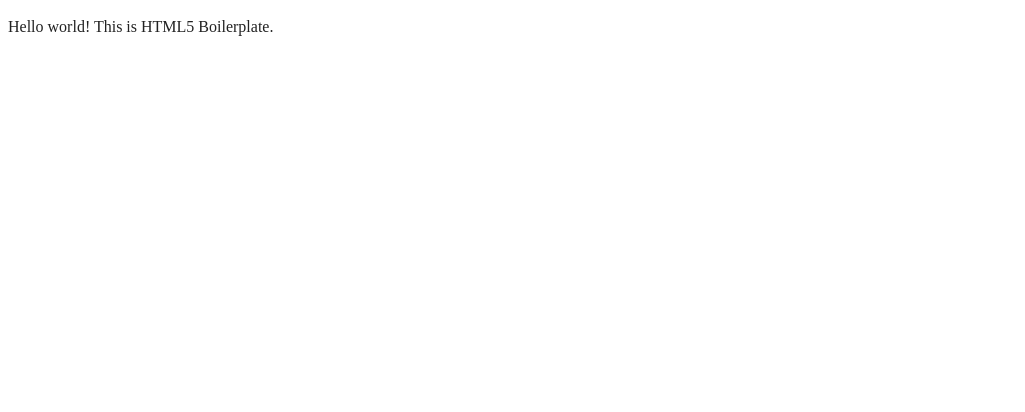
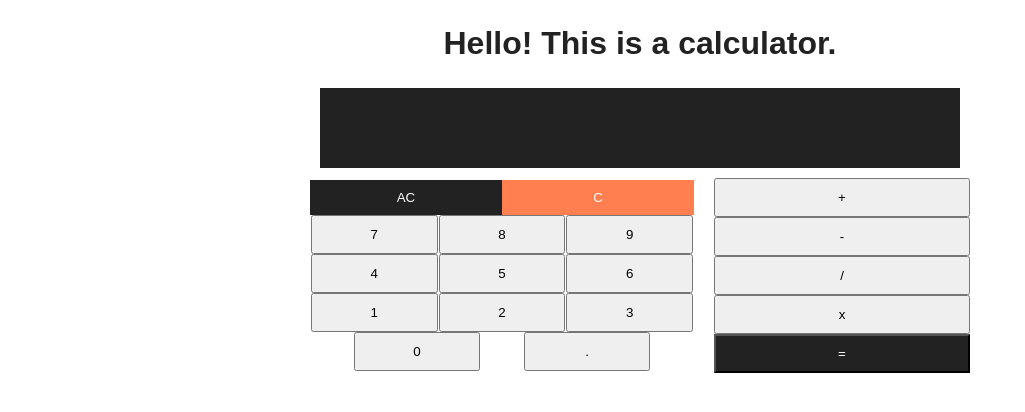
Before and after one commit to raging04/calculator-js, a website built with webpack: page index.html in a window 1280 px wide. Shown: the whole page, without its empty margins (0-1025 px from the left). Built offline with nearby package versions, Linux system fonts and the light colour scheme.

Commit message:
Calculator working, just making sure everything is in order

```diff
--- a/css/style.css
+++ b/css/style.css
@@ -14,7 +14,113 @@
 html {
   color: #222;
   font-size: 1em;
+  font-family: sans-serif;
   line-height: 1.4;
+}
+
+h1{
+  font-size: 2em;
+  display: flex;
+  align-items: center;
+  justify-content: center;
+  text-align: center;
+}
+
+.calculator-body{
+  display: flex;
+  flex-direction: row;
+  align-items: center;
+  justify-content: center;
+  text-align: center;
+}
+
+.calculator{
+  display: flex;
+  flex-direction: column;
+  align-items: center;
+  justify-content: center;
+  text-align: center;
+}
+
+.number{
+  flex: 0 0 33%;
+  align-items: center;
+  justify-content: center;
+  text-align: center;
+  padding: 10px;
+
+}
+
+#result{
+  display: flex;
+  flex-direction: row;
+  align-items: center;
+  justify-content: center;
+  text-align: center;
+  background-color: #222222;
+  width: 50vw;
+  height: 10vh;
+  font-size: calc(10px + 2vw);
+  color: greenyellow;
+}
+
+.buttons-numbers{
+  display: flex;
+  flex-direction: row;
+  text-align: center;
+  justify-content: space-evenly;
+  width: 30vw;
+  flex-wrap: wrap;
+  padding: 10px;
+}
+
+.buttons-operators{
+  display: flex;
+  flex-direction: column;
+  text-align: center;
+  justify-content: space-evenly;
+  width: 20vw;
+  flex-wrap: wrap;
+  padding: 10px;
+}
+
+.numbers{
+  display: flex;
+  flex-direction: row;
+}
+
+#clear-all{
+  flex: 0 0 50%;
+  justify-content: center;
+}
+
+#clear-left{
+  flex: 0 0 50%;
+  width: 15vw;
+  background-color: coral;
+  justify-content: center;
+}
+
+.button{
+  display: flex;
+  background-color: #222222;
+  color: white;
+  border: none;
+  outline: none;
+  padding: 10px;
+}
+
+.operator{
+  flex: 0 0 33%;
+  align-items: center;
+  justify-content: center;
+  text-align: center;
+  padding: 10px;
+}
+
+#equal{
+  background-color: #222222;
+  color: white;
 }
 
 /*
--- a/index.html
+++ b/index.html
@@ -1,5 +1,5 @@
 <!doctype html>
-<html class="no-js" lang="">
+<html class="no-js" lang="" xmlns="http://www.w3.org/1999/html">
 
 <head>
   <meta charset="utf-8">
@@ -25,8 +25,43 @@
 <body>
 
   <!-- Add your site or application content here -->
-  <p>Hello world! This is HTML5 Boilerplate.</p>
-  <script src="js/app.js"></script>
+
+  <h1>Hello! This is a calculator.</h1>
+
+  <div class="calculator">
+    <div id="result">
+      <p id="display"></p>
+    </div>
+    <div class="calculator-body">
+      <div class="buttons-numbers">
+        <button class="button" id="clear-all" onclick="clearDisplay()">AC</button>
+        <button class="button" id="clear-left" onclick="clearLeft()">C</button>
+        <button class="number" id="seven" onclick="appendNumber(7)">7</button>
+        <button class="number" id="eight" onclick="appendNumber(8)">8</button>
+        <button class="number" id="nine" onclick="appendNumber(9)">9</button>
+        <button class="number" id="four" onclick="appendNumber(4)">4</button>
+        <button class="number" id="five" onclick="appendNumber(5)">5</button>
+        <button class="number" id="six" onclick="appendNumber(6)" >6</button>
+        <button class="number" id="one" onclick="appendNumber(1)">1</button>
+        <button class="number" id="two" onclick="appendNumber(2)">2</button>
+        <button class="number" id="three" onclick="appendNumber(3)">3</button>
+        <button class="number" id="zero" onclick="appendNumber(0)" >0</button>
+        <button class="number" id="point" onclick="appendNumber('.')" >.</button>
+      </div>
+
+      <div class="buttons-operators">
+        <button class="operator" id="plus" onclick="getOperator('plus')">+</button>
+        <button class="operator" id="minus" onclick="getOperator('minus')">-</button>
+        <button class="operator" id="division" onclick="getOperator('division')">/</button>
+        <button class="operator" id="multiplication" onclick="getOperator('multiplication')">x</button>
+        <button class="operator" id="equal" onclick="operate(undefined,getNumber(),undefined)">=</button>
+      </div>
+
+    </div>
+  </div>
+
+
+  <script src="js/app.js" defer></script>
 
 </body>
 
--- a/js/app.js
+++ b/js/app.js
@@ -0,0 +1,92 @@
+const calculator = {
+  add: function(num1, num2) {
+    return Math.round(num1 + num2);
+  },
+  subtract: function(num1, num2) {
+    return Math.round(num1 - num2);
+  },
+  multiply: function(num1, num2) {
+    return Math.round(num1 * num2);
+  },
+  divide: function(num1, num2) {
+    return Math.round(num1 / num2);
+  }
+}
+
+let display = document.getElementById("display");
+
+let number;
+let operator = "";
+let in_operation = false;
+let operation_pressed = false;
+
+function clearDisplay() {
+  display.textContent = "";
+}
+
+function clearLeft() {
+  display.textContent = display.textContent.slice(0,-1)
+}
+
+function checkDecimal() {
+  document.getElementById("point").disabled = display.textContent.includes('.');
+}
+
+function appendNumber(num) {
+  checkDecimal()
+
+  if(!in_operation) {
+    clearDisplay();
+    in_operation = true ;
+    document.getElementById("equal").disabled = false;
+  }
+  display.textContent += num;
+}
+
+function getNumber() {
+   return parseInt(display.textContent);
+}
+
+function getOperator(operation) {
+  if(!operation_pressed){
+    operator = operation;
+    number = getNumber();
+    operation_pressed = true;
+    clearDisplay()
+  }
+
+}
+
+
+function operate(num1 = number, num2, operation = operator) {
+  console.log(operator);
+  console.log(num1)
+  console.log(num2)
+  num2 = parseInt(num2);
+
+  switch(operation) {
+    case "plus":
+      display.textContent = calculator.add(num1, parseInt(num2)).toString();
+      break;
+    case "minus":
+      display.textContent = calculator.subtract(num1, parseInt(num2)).toString();
+      break;
+    case "multiplication":
+      display.textContent = calculator.multiply(num1, parseInt(num2)).toString();
+        break;
+    case "division":
+      if(num2 === 0){
+        alert("You cant divide by zero");
+        clearDisplay();
+      } else {
+        display.textContent = calculator.divide(num1, parseInt(num2)).toString();
+        break;
+      }
+  }
+  //Reset
+  in_operation = false;
+  operation_pressed = false;
+  document.getElementById("equal").disabled = true;
+  document.getElementById("point").disabled = false;
+
+}
```
